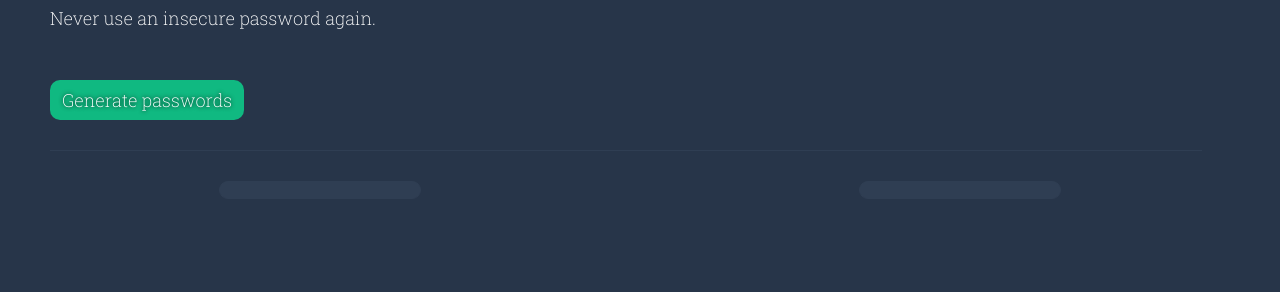
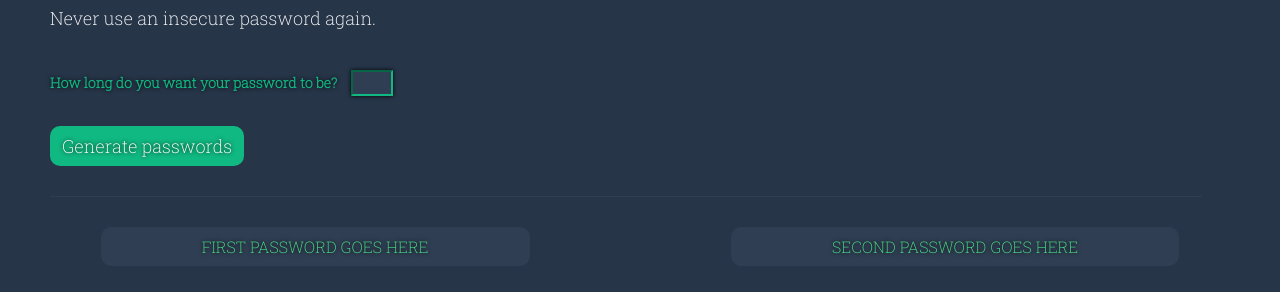
Before and after one commit to i-Matias/Random-Password-Generator, a plain HTML site: page index.html in a window 1280 px wide. Shown: the part 214-506 px from the top of the page. Drawn offline with Linux system fonts and the light colour scheme.

Commit message:
commit changes

```diff
--- a/index.html
+++ b/index.html
@@ -12,11 +12,15 @@
     <div class="hero">
         <h1>Generate a <br><span id="pass">random password</span></h1>
         <p id="desc">Never use an insecure password again.</p>
+        <h4 id="questionForLength">
+            How long do you want your password to be?
+            <input type="number" name="value" id="lengthInput">
+        </h4>
         <button id="password">Generate passwords</button>
     </div>
     <div class="sub-hero">
-        <p id="firstPass"></p>
-        <p id="secondPass"></p>
+        <button id="firstPass">FIRST PASSWORD GOES HERE</button>
+        <button id="secondPass">SECOND PASSWORD GOES HERE</buttom>
     </div>
     <script src="index.js"></script>
 </body>
--- a/index.js
+++ b/index.js
@@ -8,13 +8,19 @@ const characters = ["A","B","C","D","E","F","G"
 "+","=","{","[","}","]",",","|",":",";","<",
 ">",".","?",
 "/"];
-const maxLengthPassword = 16;
+let maxLengthPassword;
 
 
 let firstPassword = [];
 let secondPassword = [];
 
+
 document.querySelector("#password").addEventListener("click", randomPassword);
+document.querySelector("#lengthInput").addEventListener("click", setLength);
+
+function setLength(){
+    maxLengthPassword = document.querySelector("#lengthInput").value;
+}
 
 function randomPassword(){
     let i = 0;
@@ -55,7 +61,7 @@ function setSecondPassword(){
 
 /*
     ToDos:
-        1. Abitlity to set a password length from the user
+        1. Abitlity to set a password length from the user -> done
         2. Add "copy-on-click"
         3. Toggle "symbols" and "numbers" on/off
 */
--- a/style.css
+++ b/style.css
@@ -71,3 +71,31 @@ button:hover{
     color: #4ADF86;
     border-radius: 10px;
 }
+
+#lengthInput{
+    width: 30px;
+    margin-left: 10px;
+    padding: 2px 4px;
+    border-color: #10B981;
+    color: white;
+    background-color: #2F3E53;
+    box-shadow: 0px 0px 4px black;
+}
+
+#lengthInput:hover{
+    padding: 1px 2px;
+}
+
+#questionForLength{
+    margin-bottom: 20px;
+    color: #10B981;
+    font-size: 14px;
+    text-shadow: 0px 0px 4px black;
+}
+
+/* Chrome, Safari, Edge, Opera */
+input::-webkit-outer-spin-button,
+input::-webkit-inner-spin-button {
+  -webkit-appearance: none;
+  margin: 0;
+}
```
